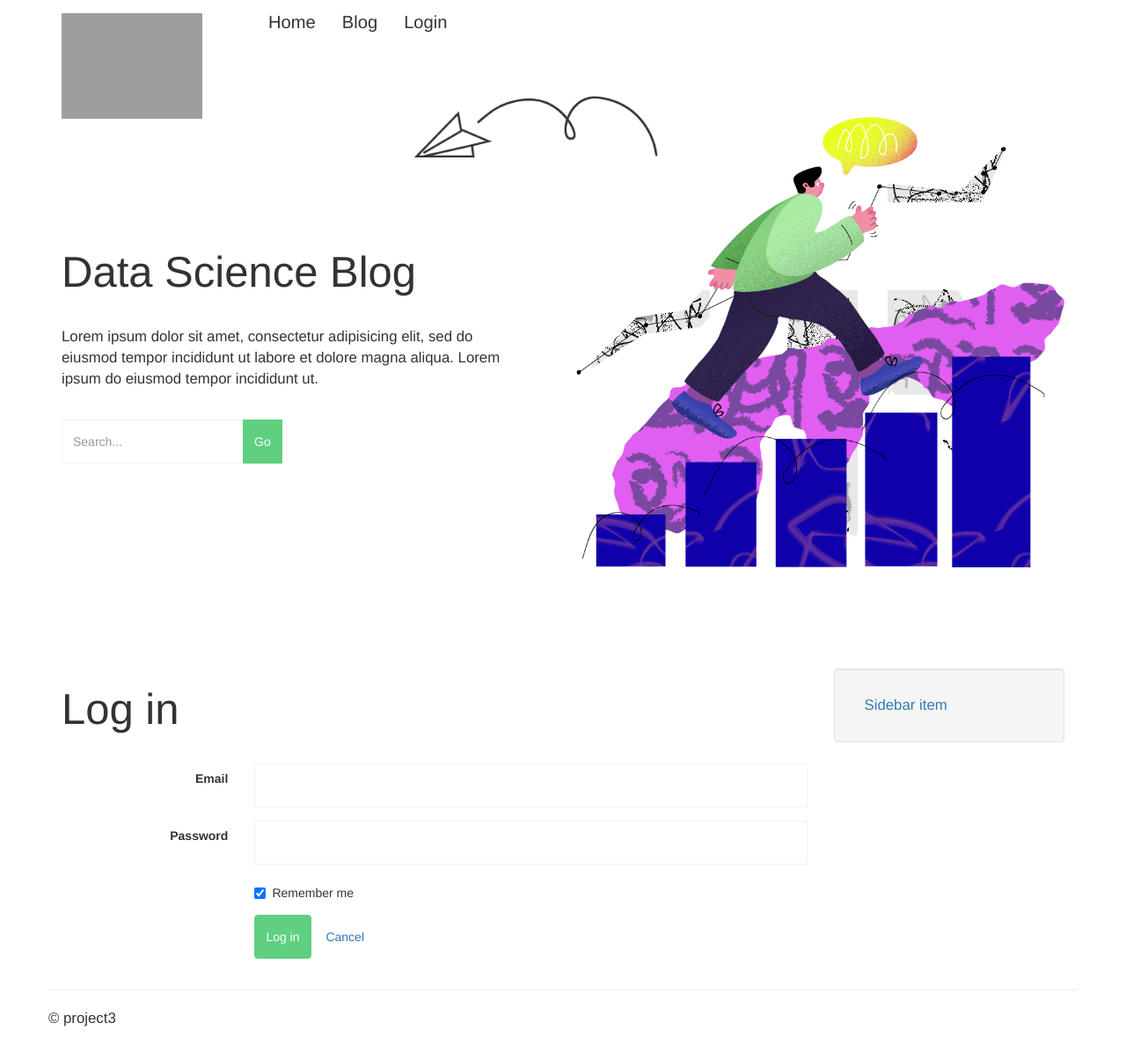
After one commit to thesanks/project3, a Flask app: page /login/ in a window 1280 px wide. The commit adds this page. Shown: the whole page at 88% size. Run offline with Flask 2, Linux system fonts and the light colour scheme; some libraries are stand-ins or nearby versions; grey boxes are pictures that could not be loaded.

Commit message:
added login/logout functions and links

```diff
--- /dev/null
+++ b/forms.py
@@ -0,0 +1,19 @@
+import wtforms
+from wtforms import validators
+from models import User
+
+class LoginForm(wtforms.Form):
+    email       = wtforms.StringField("Email", validators=[validators.DataRequired()])
+    password    = wtforms.PasswordField("Password",validators=[validators.DataRequired()])
+    remember_me = wtforms.BooleanField("Remember me?", default=True)
+
+    def validate(self):
+        if not super(LoginForm, self).validate():
+            return False
+
+        self.user = User.authenticate(self.email.data, self.password.data)
+        if not self.user:
+            self.email.errors.append("Invalid email or password.")
+            return False
+
+        return True
--- a/models.py
+++ b/models.py
@@ -76,7 +76,7 @@
             self.slug = slugify(self.name)
 
     def get_id(self):
-        return unicode(self.id)
+        return str(self.id)
 
     def is_authenticated(self):
         return True
--- a/templates/base.html
+++ b/templates/base.html
@@ -28,13 +28,14 @@
           <a class="navbar-brand" href="#">{% block branding %}<img class='logo' src="{{url_for('static', filename='img/grav-logo.png')}}"{% endblock %}</a>
         </div>
         <div class="collapse navbar-collapse">
-          <ul class="nav navbar-nav pull-right">
-            <li><a href="{{ url_for('homepage') }}">Home</a></li>
-            <li><a href="{{ url_for('entries.index') }}">Blog</a></li>
-            <li><a href="{{ url_for('entries.index') }}">Link</a></li>
-            <li><a href="{{ url_for('entries.index') }}">Link</a></li>
-            <li><a href="{{ url_for('entries.index') }}">Link</a></li>
-            <button type="button" name="button" class='btn btn-success'>Something</button>
+          <ul class="nav navbar-nav">
+              <li><a href="{{ url_for('homepage') }}">Home</a></li>
+              <li><a href="{{ url_for('entries.index') }}">Blog</a></li>
+              {% if g.user.is_authenticated %}
+              <li><a href="{{ url_for('logout', next=request.path) }}">Logout</a></li>
+              {% else %}
+              <li><a href="{{ url_for('login', next=request.path) }}">Login</a></li>
+              {% endif %}
             {% block extra_nav %}{% endblock %}
           </ul>
         </div>
--- /dev/null
+++ b/templates/login.html
@@ -0,0 +1,23 @@
+{% extends "base.html" %}
+{% from "macros/form_field.html" import form_field %}
+{% block title %}Log in{% endblock %}
+{% block content_title %}Log in{% endblock %}
+{% block content %}
+<form action="{{ url_for('login', next=request.args.get('next','')) }}" class="form form-horizontal" method="post">
+{{ form_field(form.email) }}
+{{ form_field(form.password) }}
+<div class="form-group">
+    <div class="col-sm-offset-3 col-sm-9">
+        <div class="checkbox">
+            <label>{{ form.remember_me() }} Remember me</label>
+        </div>
+    </div>
+</div>
+<div class="form-group">
+    <div class="col-sm-offset-3 col-sm-9">
+        <button type="submit" class="btn btn-default">Log in</button>
+        <a class="btn" href="{{ url_for('homepage') }}">Cancel</a>
+    </div>
+</div>
+</form>
+{% endblock %}
--- a/views.py
+++ b/views.py
@@ -1,7 +1,30 @@
-from flask import render_template
+from flask import flash, redirect, render_template, request, url_for
+from flask_login import login_user, logout_user
 
 from app import app
+from app import login_manager
+from forms import LoginForm
 
 @app.route('/')
 def homepage():
     return render_template('homepage.html')
+
+
+@app.route("/login/", methods=["GET", "POST"])
+def login():
+    if request.method == "POST":
+        form = LoginForm(request.form)
+        if form.validate():
+            login_user(form.user, remember=form.remember_me.data)
+            flash("Successfully logged in as %s." % form.user.email, "success")
+            return redirect(request.args.get("next") or url_for("homepage"))
+    else:
+        form = LoginForm()
+    return render_template("login.html", form=form)
+
+
+@app.route("/logout/")
+def logout():
+    logout_user()
+    flash('You have been logged out.', 'success')
+    return redirect(request.args.get('next') or url_for('homepage'))
```
